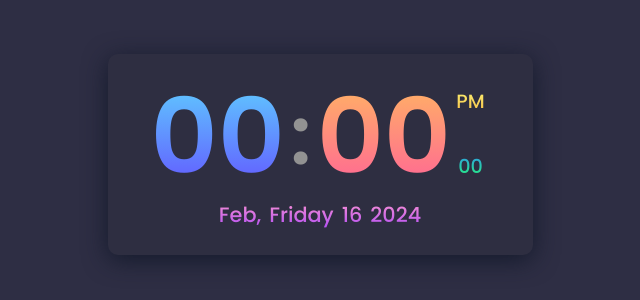
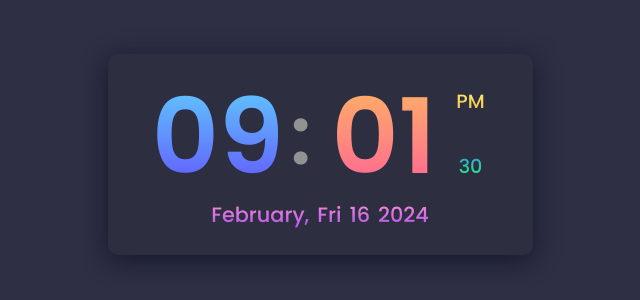
Before and after one commit to lubinets/digital-clock, a plain HTML site: page main.html in a window 1280 px wide. Shown: the part 246-546 px from the top of the page, without its empty margins (320-960 px from the left). Drawn offline with nearby package versions, Linux system fonts and the light colour scheme.

Commit message:
Time/date JS update added

```diff
--- a/main.html
+++ b/main.html
@@ -14,19 +14,19 @@
   <body>
     <div class="digital-clock">
       <div class="time">
-        <span class="hour">00</span>
+        <span class="hours">00</span>
         <span class="dots">:</span>
         <span class="minutes">00</span>
         <div class="right-side">
-          <span class="period">PM</span>
+          <span class="period">AM/PM</span>
           <span class="seconds">00</span>
         </div>
       </div>
       <div class="calendar">
-        <span class="month-name">Feb</span>,
-        <span class="day-name">Friday</span>
-        <span class="day-number">16</span>
-        <span class="year">2024</span>
+        <span class="month-name">Month</span>,
+        <span class="day-name">Day</span>
+        <span class="day-number">00</span>
+        <span class="year">0000</span>
       </div>
     </div>
     <script src="script.js"></script>
--- a/script.js
+++ b/script.js
@@ -0,0 +1,62 @@
+function clock() {
+  let today = new Date();
+  let hours = today.getHours();
+  let minutes = today.getMinutes();
+  let seconds = today.getSeconds();
+
+  // Set the time period (AM/PM)
+  if (hours >= 12) {
+    period = "PM";
+  } else {
+    period = "AM";
+  }
+
+  // Set the 12-hour clock format
+  hours = hours > 12 ? hours % 12 : hours;
+
+  // Add 0 for the values lower than 10
+  if (hours < 10) {
+    hours = "0" + hours;
+  }
+  if (minutes < 10) {
+    minutes = "0" + minutes;
+  }
+  if (seconds < 10) {
+    seconds = "0" + seconds;
+  }
+
+  document.querySelector(".hours").innerHTML = hours;
+  document.querySelector(".minutes").innerHTML = minutes;
+  document.querySelector(".seconds").innerHTML = seconds;
+  document.querySelector(".period").innerHTML = period;
+}
+
+let updateClock = setInterval(clock, 1000);
+
+// Get the date
+let today = new Date();
+let dayNumber = today.getDay();
+let monthNumber = today.getMonth();
+let dayOfMonth = today.getDate();
+let year = today.getFullYear();
+
+let weekdays = ["Sun", "Mon", "Tue", "Wed", "Thu", "Fri", "Sat"];
+let months = [
+  "January",
+  "February",
+  "March",
+  "April",
+  "May",
+  "June",
+  "July",
+  "August",
+  "September",
+  "October",
+  "November",
+  "December",
+];
+
+document.querySelector(".month-name").innerHTML = months[monthNumber];
+document.querySelector(".day-name").innerHTML = weekdays[dayNumber];
+document.querySelector(".day-number").innerHTML = dayOfMonth;
+document.querySelector(".year").innerHTML = year;
--- a/style.css
+++ b/style.css
@@ -36,7 +36,7 @@ body {
   align-items: center;
 }
 
-.hour,
+.hours,
 .dots,
 .minutes {
   display: flex;
@@ -47,7 +47,7 @@ body {
   line-height: 125px;
 }
 
-.hour,
+.hours,
 .minutes {
   font-size: 6.5em;
   width: 125px;
@@ -58,7 +58,7 @@ body {
   color: #929292;
 }
 
-.hour {
+.hours {
   background: -webkit-linear-gradient(90deg, #634dff, #5fd4ff);
   -webkit-text-fill-color: transparent;
   -webkit-background-clip: text;
```
